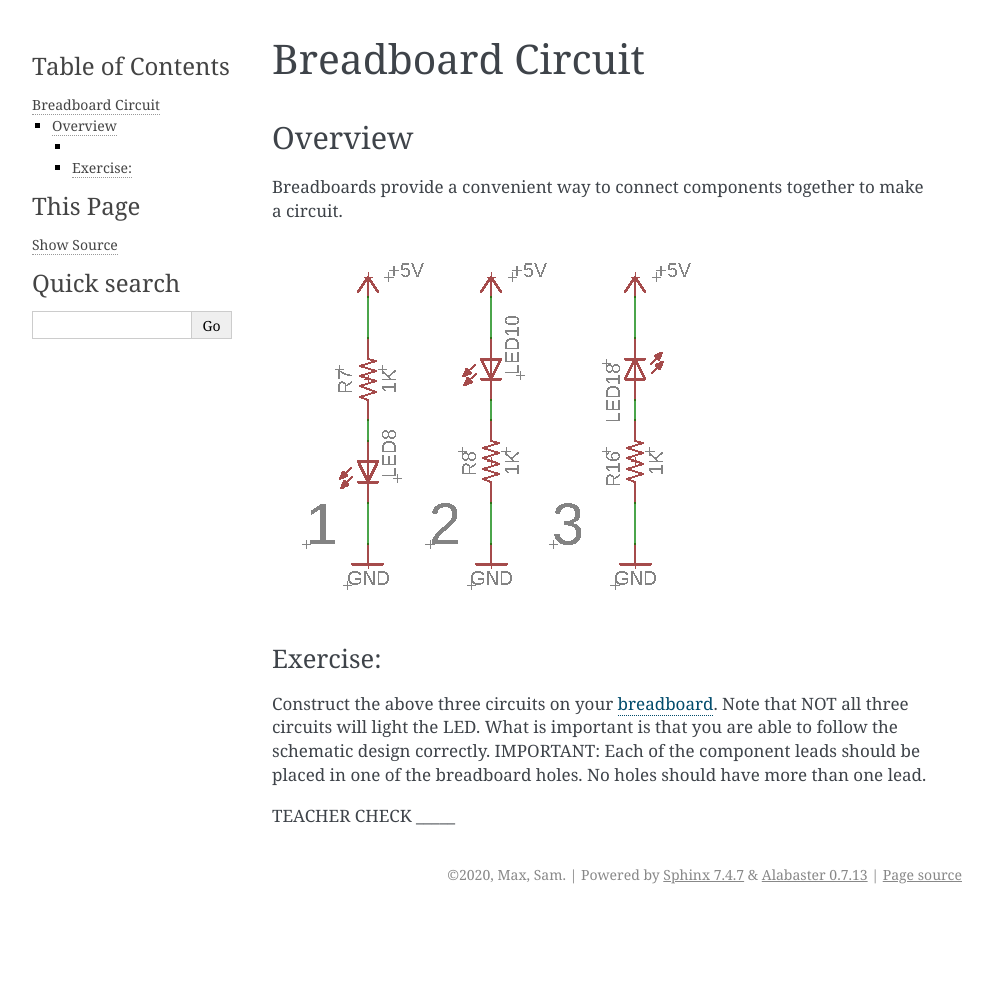
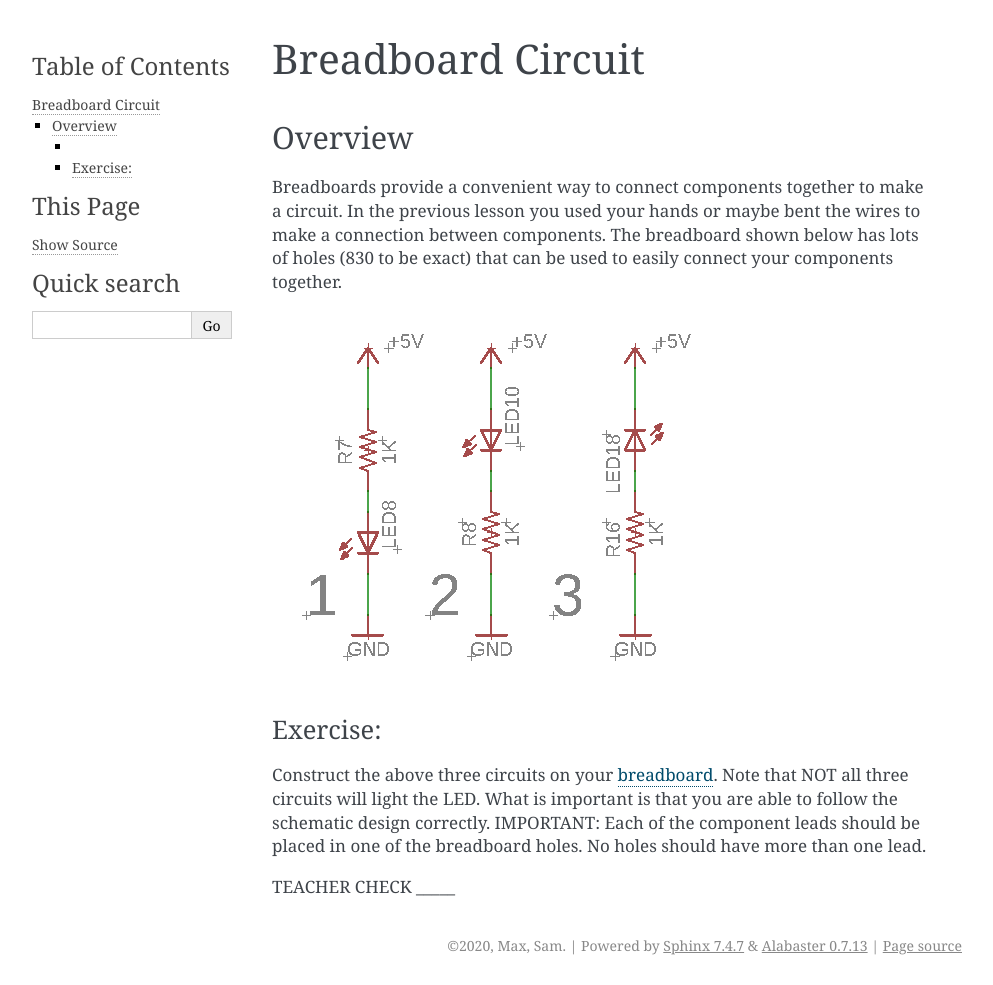
Before and after one commit to maxtkc/mvths-wiki, a Sphinx documentation site: the page built from docs/002-breadboard-circuit.rst, in a window 1280 px wide. Shown: the whole page, without its empty margins (148-1141 px from the left). Built offline with Sphinx 7.4.7, drawn with Linux system fonts in a browser that asks for light colours; pages that are not in the unit, such as notebooks, are missing from menus; before the commit the page ends 914 px from its top, so only the background shows below that.

Commit message:
Update 002-breadboard-circuit.rst

```diff
--- a/docs/002-breadboard-circuit.rst
+++ b/docs/002-breadboard-circuit.rst
@@ -4,8 +4,9 @@ Breadboard Circuit
 Overview
 --------
 
-Breadboards provide a convenient way to connect components together to
-make a circuit.
+Breadboards provide a convenient way to connect components together to make a circuit. In the previous lesson you used your hands or maybe bent the wires to make a connection between components. The breadboard shown below has lots of holes (830 to be exact) that can be used to easily connect your components together.
+
+.. image/breadboard.jpg
 
 |image0|
 ~~~~~~~~
```
